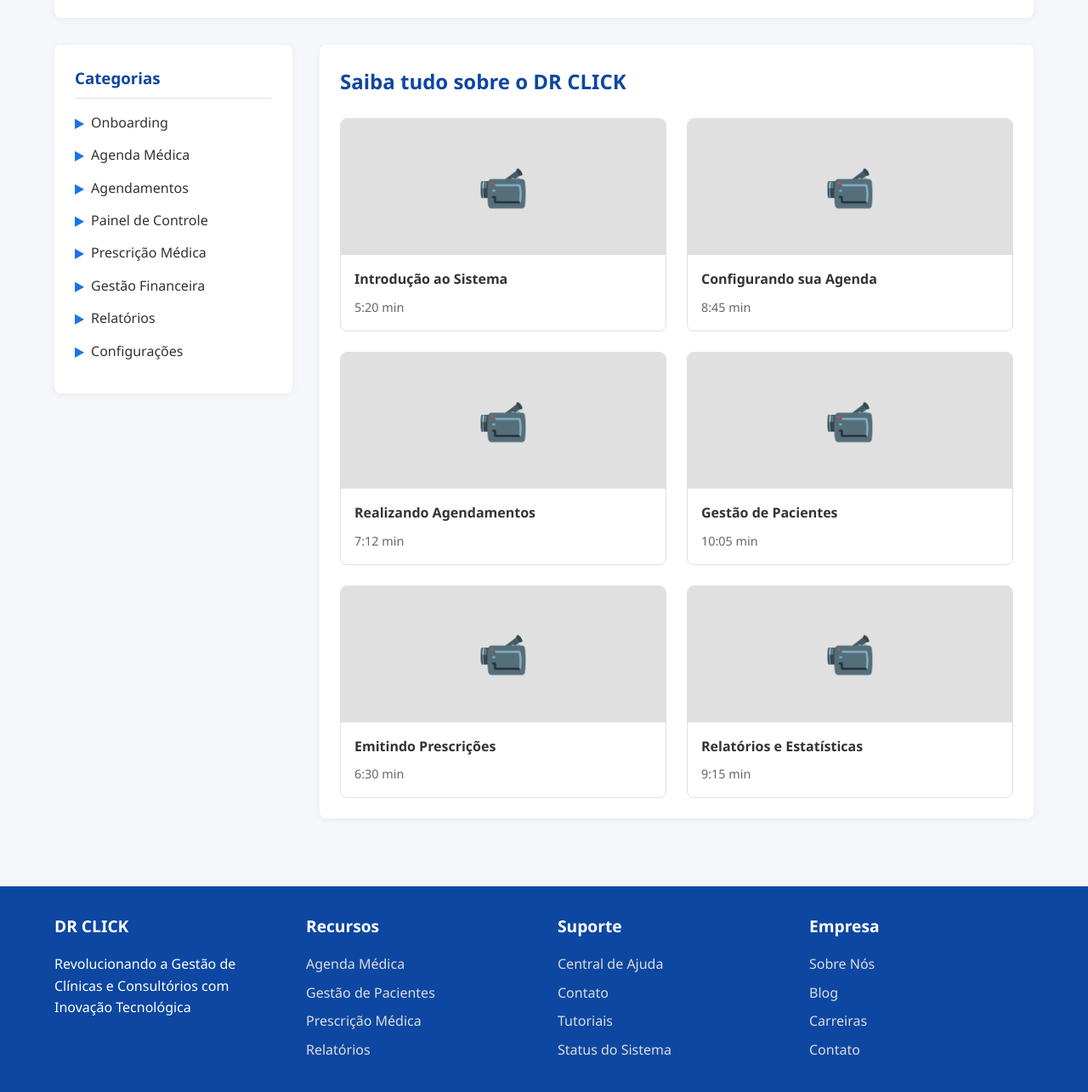
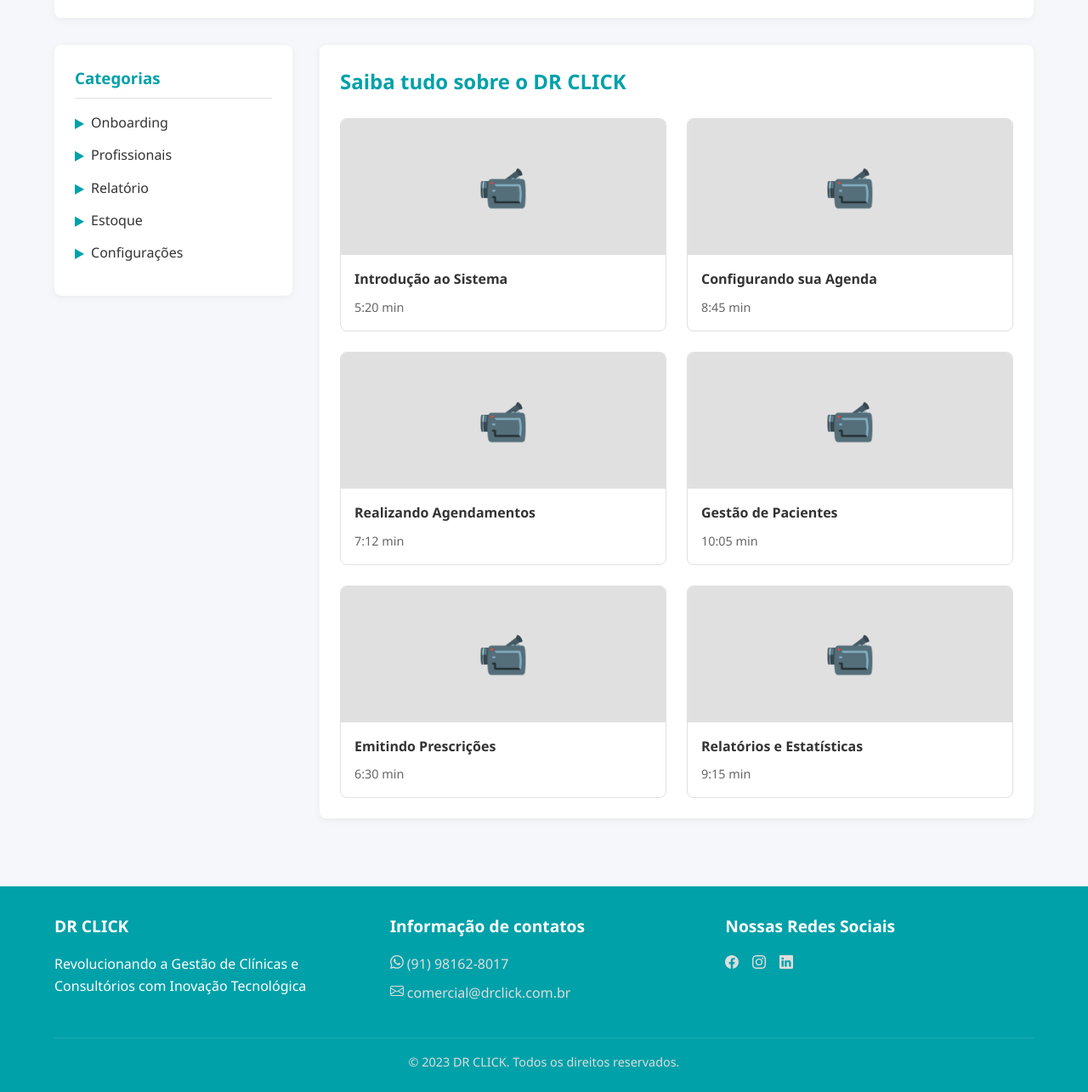
Before and after one commit to MPenha14/csswiki, a plain HTML site: page index.html in a window 1280 px wide. Shown: the part 321-1606 px from the top of the page at 85% size. Drawn offline with Linux system fonts and the light colour scheme.

Commit message:
Ajuste de cabeçalho e rodapé

```diff
--- a/index.html
+++ b/index.html
@@ -16,11 +16,11 @@
                 </div>
                 <nav>
                     <ul>
-                        <li><a href="#">Início</a></li>
+                        <li><a href="#">Contatos</a></li>
                         <li><a href="#">Recursos</a></li>
                         <li><a href="#">Preços</a></li>
-                        <li><a href="#">Blog</a></li>
-                        <li><a href="#" class="btn-demo">AGENDAR DEMONSTRAÇÃO</a></li>
+                        <li><a href="https://drclick.com.br/quem-somos/">Sobre nós</a></li>
+
                     </ul>
                 </nav>
             </div>
@@ -42,12 +42,9 @@
                 <h3>Categorias</h3>
                 <ul>
                     <li><a href="#"><i>▶</i> Onboarding</a></li>
-                    <li><a href="#"><i>▶</i> Agenda Médica</a></li>
-                    <li><a href="#"><i>▶</i> Agendamentos</a></li>
-                    <li><a href="#"><i>▶</i> Painel de Controle</a></li>
-                    <li><a href="#"><i>▶</i> Prescrição Médica</a></li>
-                    <li><a href="#"><i>▶</i> Gestão Financeira</a></li>
-                    <li><a href="#"><i>▶</i> Relatórios</a></li>
+                    <li><a href="#"><i>▶</i> Profissionais</a></li>
+                    <li><a href="#"><i>▶</i> Relatório</a></li>
+                    <li><a href="#"><i>▶</i> Estoque</a></li>
                     <li><a href="#"><i>▶</i> Configurações</a></li>
                 </ul>
             </aside>
@@ -117,34 +114,34 @@
                 </div>
 
                 <div class="footer-section">
-                    <h3>Recursos</h3>
+                    <h3>Informação de contatos</h3>
                     <ul>
-                        <li><a href="#">Agenda Médica</a></li>
-                        <li><a href="#">Gestão de Pacientes</a></li>
-                        <li><a href="#">Prescrição Médica</a></li>
-                        <li><a href="#">Relatórios</a></li>
+                        <li><a href="#"><svg xmlns="http://www.w3.org/2000/svg" width="16" height="16" fill="currentColor" class="bi bi-whatsapp" viewBox="0 0 16 16">
+  <path d="M13.601 2.326A7.85 7.85 0 0 0 7.994 0C3.627 0 .068 3.558.064 7.926c0 1.399.366 2.76 1.057 3.965L0 16l4.204-1.102a7.9 7.9 0 0 0 3.79.965h.004c4.368 0 7.926-3.558 7.93-7.93A7.9 7.9 0 0 0 13.6 2.326zM7.994 14.521a6.6 6.6 0 0 1-3.356-.92l-.24-.144-2.494.654.666-2.433-.156-.251a6.56 6.56 0 0 1-1.007-3.505c0-3.626 2.957-6.584 6.591-6.584a6.56 6.56 0 0 1 4.66 1.931 6.56 6.56 0 0 1 1.928 4.66c-.004 3.639-2.961 6.592-6.592 6.592m3.615-4.934c-.197-.099-1.17-.578-1.353-.646-.182-.065-.315-.099-.445.099-.133.197-.513.646-.627.775-.114.133-.232.148-.43.05-.197-.1-.836-.308-1.592-.985-.59-.525-.985-1.175-1.103-1.372-.114-.198-.011-.304.088-.403.087-.088.197-.232.296-.346.1-.114.133-.198.198-.33.065-.134.034-.248-.015-.347-.05-.099-.445-1.076-.612-1.47-.16-.389-.323-.335-.445-.34-.114-.007-.247-.007-.38-.007a.73.73 0 0 0-.529.247c-.182.198-.691.677-.691 1.654s.71 1.916.81 2.049c.098.133 1.394 2.132 3.383 2.992.47.205.84.326 1.129.418.475.152.904.129 1.246.08.38-.058 1.171-.48 1.338-.943.164-.464.164-.86.114-.943-.049-.084-.182-.133-.38-.232"/>
+</svg> (91) 98162-8017</a></li>
+                        <li><a href="#"><svg xmlns="http://www.w3.org/2000/svg" width="16" height="16" fill="currentColor" class="bi bi-envelope" viewBox="0 0 16 16">
+  <path d="M0 4a2 2 0 0 1 2-2h12a2 2 0 0 1 2 2v8a2 2 0 0 1-2 2H2a2 2 0 0 1-2-2zm2-1a1 1 0 0 0-1 1v.217l7 4.2 7-4.2V4a1 1 0 0 0-1-1zm13 2.383-4.708 2.825L15 11.105zm-.034 6.876-5.64-3.471L8 9.583l-1.326-.795-5.64 3.47A1 1 0 0 0 2 13h12a1 1 0 0 0 .966-.741M1 11.105l4.708-2.897L1 5.383z"/>
+</svg> comercial@drclick.com.br</a></li>
+
                     </ul>
                 </div>
 
                 <div class="footer-section">
-                    <h3>Suporte</h3>
+                    <h3>Nossas Redes Sociais</h3>
                     <ul>
-                        <li><a href="#">Central de Ajuda</a></li>
-                        <li><a href="#">Contato</a></li>
-                        <li><a href="#">Tutoriais</a></li>
-                        <li><a href="#">Status do Sistema</a></li>
-                    </ul>
+                        <li><a href="#"><svg xmlns="http://www.w3.org/2000/svg" width="16" height="16" fill="currentColor" class="bi bi-facebook" viewBox="0 0 16 16">
+  <path d="M16 8.049c0-4.446-3.582-8.05-8-8.05C3.58 0-.002 3.603-.002 8.05c0 4.017 2.926 7.347 6.75 7.951v-5.625h-2.03V8.05H6.75V6.275c0-2.017 1.195-3.131 3.022-3.131.876 0 1.791.157 1.791.157v1.98h-1.009c-.993 0-1.303.621-1.303 1.258v1.51h2.218l-.354 2.326H9.25V16c3.824-.604 6.75-3.934 6.75-7.951"/>
+</svg></a></li>
+                        <li><a href="#"><svg xmlns="http://www.w3.org/2000/svg" width="16" height="16" fill="currentColor" class="bi bi-instagram" viewBox="0 0 16 16">
+  <path d="M8 0C5.829 0 5.556.01 4.703.048 3.85.088 3.269.222 2.76.42a3.9 3.9 0 0 0-1.417.923A3.9 3.9 0 0 0 .42 2.76C.222 3.268.087 3.85.048 4.7.01 5.555 0 5.827 0 8.001c0 2.172.01 2.444.048 3.297.04.852.174 1.433.372 1.942.205.526.478.972.923 1.417.444.445.89.719 1.416.923.51.198 1.09.333 1.942.372C5.555 15.99 5.827 16 8 16s2.444-.01 3.298-.048c.851-.04 1.434-.174 1.943-.372a3.9 3.9 0 0 0 1.416-.923c.445-.445.718-.891.923-1.417.197-.509.332-1.09.372-1.942C15.99 10.445 16 10.173 16 8s-.01-2.445-.048-3.299c-.04-.851-.175-1.433-.372-1.941a3.9 3.9 0 0 0-.923-1.417A3.9 3.9 0 0 0 13.24.42c-.51-.198-1.092-.333-1.943-.372C10.443.01 10.172 0 7.998 0zm-.717 1.442h.718c2.136 0 2.389.007 3.232.046.78.035 1.204.166 1.486.275.373.145.64.319.92.599s.453.546.598.92c.11.281.24.705.275 1.485.039.843.047 1.096.047 3.231s-.008 2.389-.047 3.232c-.035.78-.166 1.203-.275 1.485a2.5 2.5 0 0 1-.599.919c-.28.28-.546.453-.92.598-.28.11-.704.24-1.485.276-.843.038-1.096.047-3.232.047s-2.39-.009-3.233-.047c-.78-.036-1.203-.166-1.485-.276a2.5 2.5 0 0 1-.92-.598 2.5 2.5 0 0 1-.6-.92c-.109-.281-.24-.705-.275-1.485-.038-.843-.046-1.096-.046-3.233s.008-2.388.046-3.231c.036-.78.166-1.204.276-1.486.145-.373.319-.64.599-.92s.546-.453.92-.598c.282-.11.705-.24 1.485-.276.738-.034 1.024-.044 2.515-.045zm4.988 1.328a.96.96 0 1 0 0 1.92.96.96 0 0 0 0-1.92m-4.27 1.122a4.109 4.109 0 1 0 0 8.217 4.109 4.109 0 0 0 0-8.217m0 1.441a2.667 2.667 0 1 1 0 5.334 2.667 2.667 0 0 1 0-5.334"/>
+</svg></a></li>
+                        <li><a href="#"><svg xmlns="http://www.w3.org/2000/svg" width="16" height="16" fill="currentColor" class="bi bi-linkedin" viewBox="0 0 16 16">
+  <path d="M0 1.146C0 .513.526 0 1.175 0h13.65C15.474 0 16 .513 16 1.146v13.708c0 .633-.526 1.146-1.175 1.146H1.175C.526 16 0 15.487 0 14.854zm4.943 12.248V6.169H2.542v7.225zm-1.2-8.212c.837 0 1.358-.554 1.358-1.248-.015-.709-.52-1.248-1.342-1.248S2.4 3.226 2.4 3.934c0 .694.521 1.248 1.327 1.248zm4.908 8.212V9.359c0-.216.016-.432.08-.586.173-.431.568-.878 1.232-.878.869 0 1.216.662 1.216 1.634v3.865h2.401V9.25c0-2.22-1.184-3.252-2.764-3.252-1.274 0-1.845.7-2.165 1.193v.025h-.016l.016-.025V6.169h-2.4c.03.678 0 7.225 0 7.225z"/>
+</svg></a></li>
+
                 </div>
 
-                <div class="footer-section">
-                    <h3>Empresa</h3>
-                    <ul>
-                        <li><a href="#">Sobre Nós</a></li>
-                        <li><a href="#">Blog</a></li>
-                        <li><a href="#">Carreiras</a></li>
-                        <li><a href="#">Contato</a></li>
-                    </ul>
-                </div>
+
             </div>
 
             <div class="copyright">
--- a/style.css
+++ b/style.css
@@ -14,7 +14,7 @@
 
         /* Cabeçalho */
         header {
-            background-color: #00a1a9;
+            background-color: #fff;
             color: white;
             padding: 1.5rem 0;
             box-shadow: 0 2px 10px rgba(0, 0, 0, 0.1);
@@ -59,14 +59,14 @@
         }
 
         nav ul li a {
-            color: white;
+            color: #000;
             text-decoration: none;
             font-weight: 500;
             transition: color 0.3s;
         }
 
         nav ul li a:hover {
-            color: #ffcc00;
+            color: #00a1a9;
         }
 
         .btn-demo {
@@ -90,7 +90,7 @@
 
         .page-title {
             font-size: 2rem;
-            color: #0d47a1;
+            color: #00a1a9;
             margin-bottom: 1.5rem;
             padding-bottom: 0.5rem;
             border-bottom: 2px solid #e0e0e0;
@@ -119,7 +119,7 @@
         }
 
         .search-box button {
-            background-color: #1a73e8;
+            background-color: #00a1a9;
             color: white;
             border: none;
             padding: 0 1.5rem;
@@ -129,7 +129,7 @@
         }
 
         .search-box button:hover {
-            background-color: #0d47a1;
+            background-color: #00a1a9;
         }
 
         .wiki-content {
@@ -147,7 +147,7 @@
         }
 
         .sidebar h3 {
-            color: #0d47a1;
+            color: #00a1a9;
             margin-bottom: 1rem;
             padding-bottom: 0.5rem;
             border-bottom: 1px solid #e0e0e0;
@@ -170,12 +170,12 @@
         }
 
         .sidebar ul li a:hover {
-            color: #1a73e8;
+            color: #00a1a9;
         }
 
         .sidebar ul li a i {
             margin-right: 8px;
-            color: #1a73e8;
+            color: #00a1a9;
         }
 
         .content-area {
@@ -187,7 +187,7 @@
 
         .section-title {
             font-size: 1.5rem;
-            color: #0d47a1;
+            color: #00a1a9;
             margin-bottom: 1.5rem;
         }
 
@@ -236,7 +236,7 @@
 
         /* Rodapé */
         footer {
-            background-color: #0d47a1;
+            background-color: #00a1a9;
             color: white;
             padding: 2rem 0;
             margin-top: 3rem;
@@ -271,6 +271,11 @@
             color: #ffcc00;
         }
 
+        .footer-section:nth-child(3) ul {
+    display: flex;
+    gap: 1rem;
+}
+
         .copyright {
             text-align: center;
             margin-top: 2rem;
```
